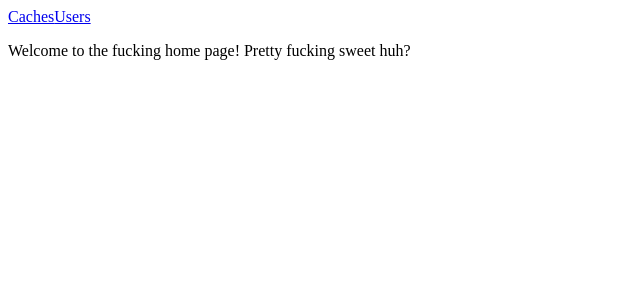
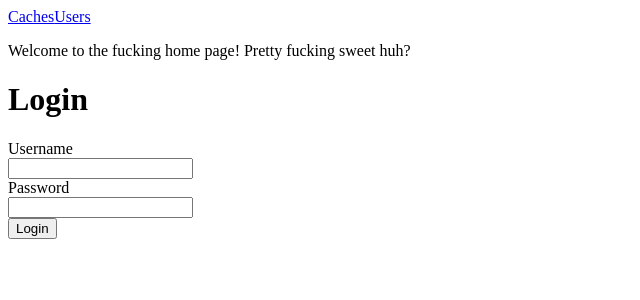
Before and after one commit to dkennell/geohunter_2, a React (Create React App) app in the folder client/: page / in a window 1280 px wide. Shown: the top 300 px of the page, without its empty margins (0-640 px from the left). Built offline with nearby package versions, Linux system fonts and the light colour scheme; no server answers.

Commit message:
realize I'm gonna need sessions

```diff
--- a/client/src/components/Home.js
+++ b/client/src/components/Home.js
@@ -1,10 +1,11 @@
 import React from 'react'
-
+import Login from './Login'
 
 const Home = () => {
 	return(
 		<div>
 		  <p>Welcome to the fucking home page! Pretty fucking sweet huh?</p>
+		  <Login/>
 		</div>
 		)
 }
--- /dev/null
+++ b/client/src/components/Login.js
@@ -0,0 +1,20 @@
+import React from 'react'
+
+const Login = () => {
+		return(
+			<div>
+			  <h1>Login</h1>
+			  <form>
+			    <label for="username">Username </label><br/>
+			    <input type="text" id="username"/><br/>
+			    <label for="password">Password </label><br/>
+			    <input type="password" id="password"/><br/>
+			    <input type="submit" value="Login"/>
+			  </form>
+			</div>
+			)
+}
+
+// oh shit i'm gonna need sessions
+
+export default Login
```
